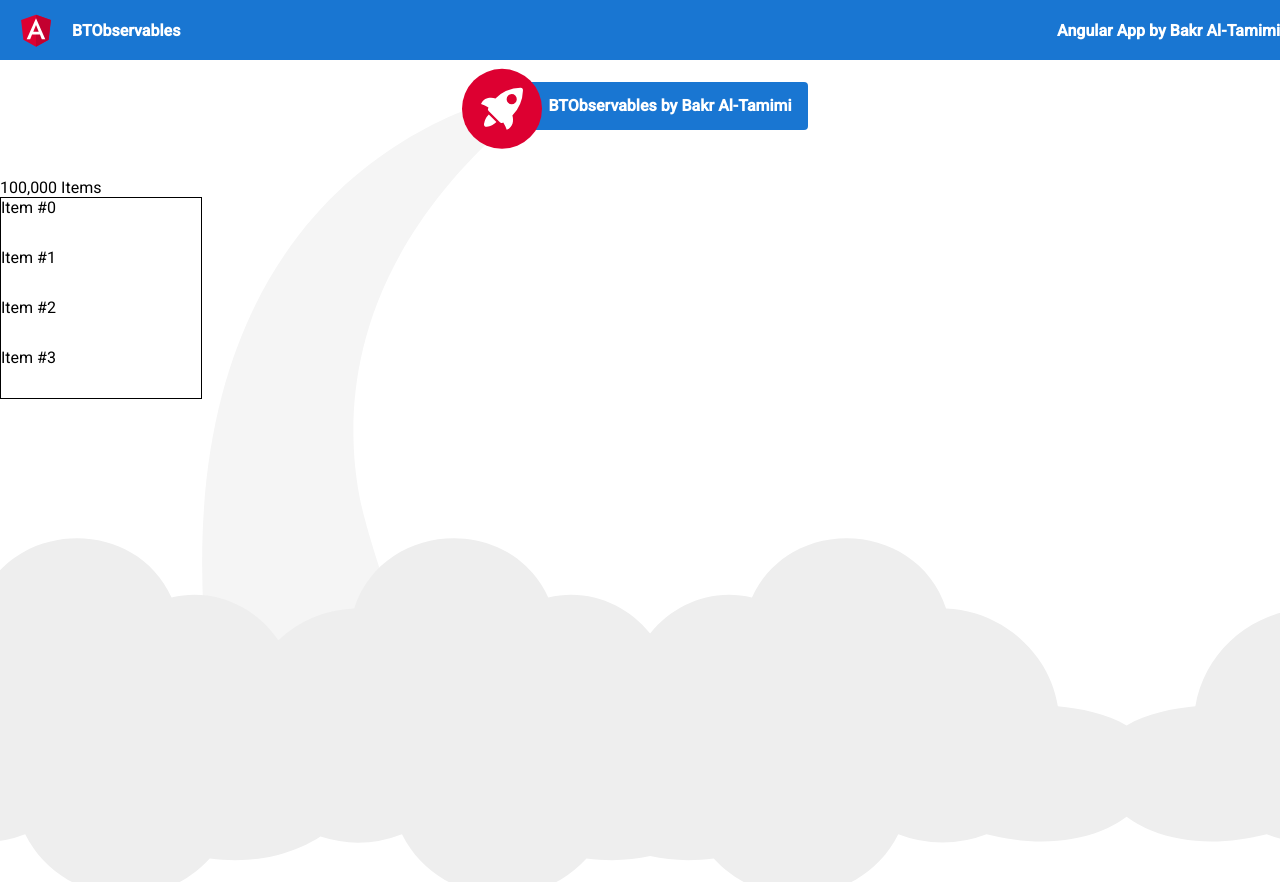
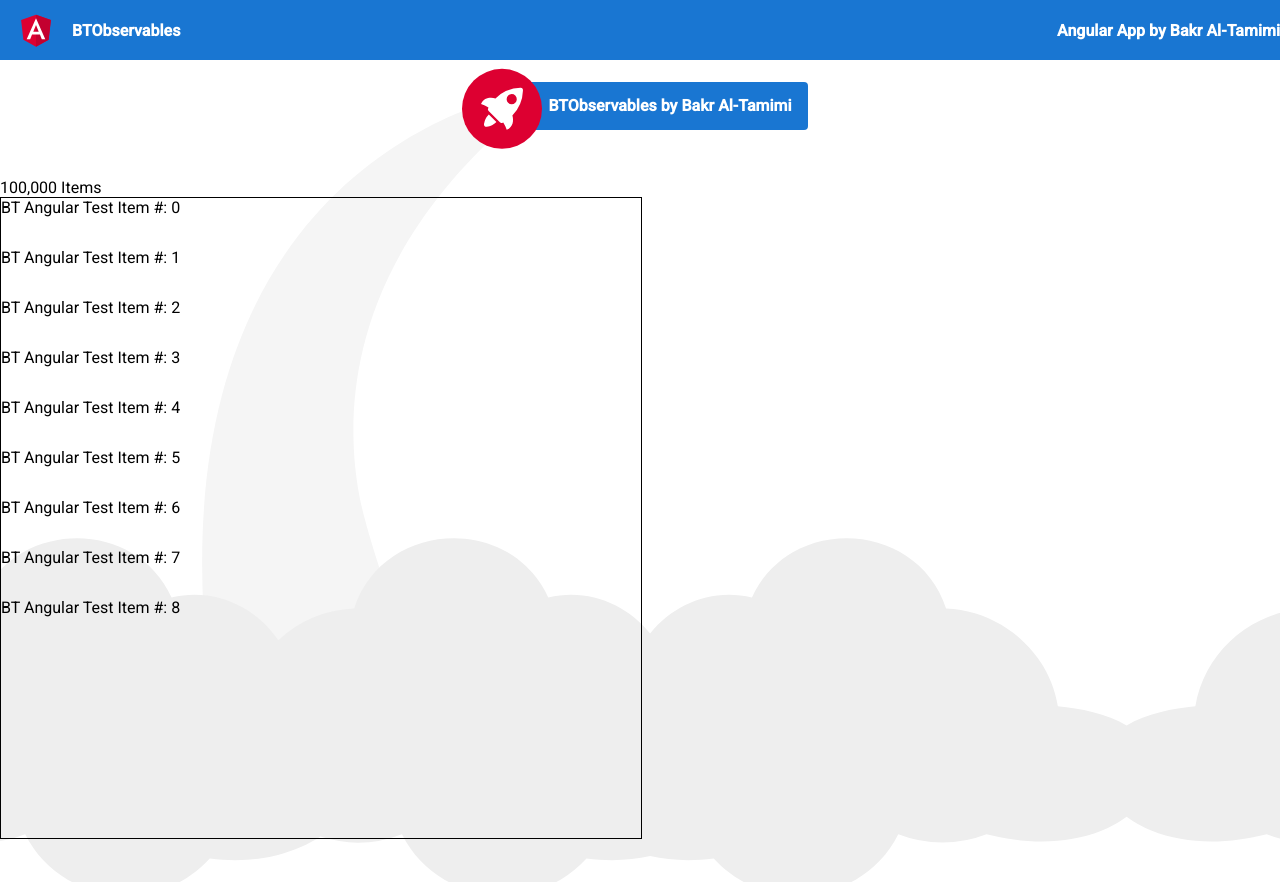
Before and after one commit to Bakr-Al-Tamimi/BTObservables-1, an Angular app: page / in a window 1280 px wide. Built offline with nearby package versions, Linux system fonts and the light colour scheme.

Commit message:
Syles Check

```diff
--- a/src/app/data/items-data-array/items-data-array.component.css
+++ b/src/app/data/items-data-array/items-data-array.component.css
@@ -1,6 +1,6 @@
 .cdk-viewport {
-    height: 200px;
-    width: 200px;
+    height: 80%;
+    width: 50%;
     border: 1px solid black;
   }
 
--- a/src/app/data/items-data-array/items-data-array.component.html
+++ b/src/app/data/items-data-array/items-data-array.component.html
@@ -1,6 +1,6 @@
 <label>
   100,000 Items
 </label>
-<cdk-virtual-scroll-viewport width="50%" appendOnly itemSize="50" class="cdk-viewport">
+<cdk-virtual-scroll-viewport width="100%" appendOnly itemSize="100" class="cdk-viewport">
     <div *cdkVirtualFor="let item of items" class="cdk-item">{{item}}</div>
   </cdk-virtual-scroll-viewport>
--- a/src/app/data/items-data-array/items-data-array.component.ts
+++ b/src/app/data/items-data-array/items-data-array.component.ts
@@ -1,4 +1,4 @@
-import { ChangeDetectionStrategy, Component, OnInit } from '@angular/core';
+import { Component, OnInit } from '@angular/core';
 
 @Component({
   selector: 'app-items-data-array',
@@ -6,7 +6,7 @@ import { ChangeDetectionStrategy, Component, OnInit } from '@angular/core';
   styleUrls: ['./items-data-array.component.css']
 })
 export class ItemsDataArrayComponent implements OnInit {
- public items = Array.from({length: 100000}).map((_, i) => `Item #${i}`);
+ public items = Array.from({length: 100000}).map((_, i) => `BT Angular Test Item #: ${i}`);
 
   constructor() { }
 
```
